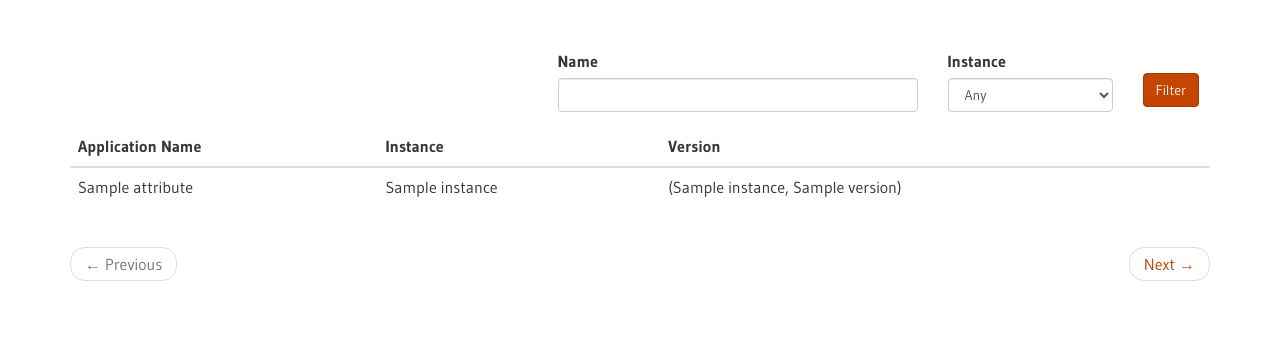
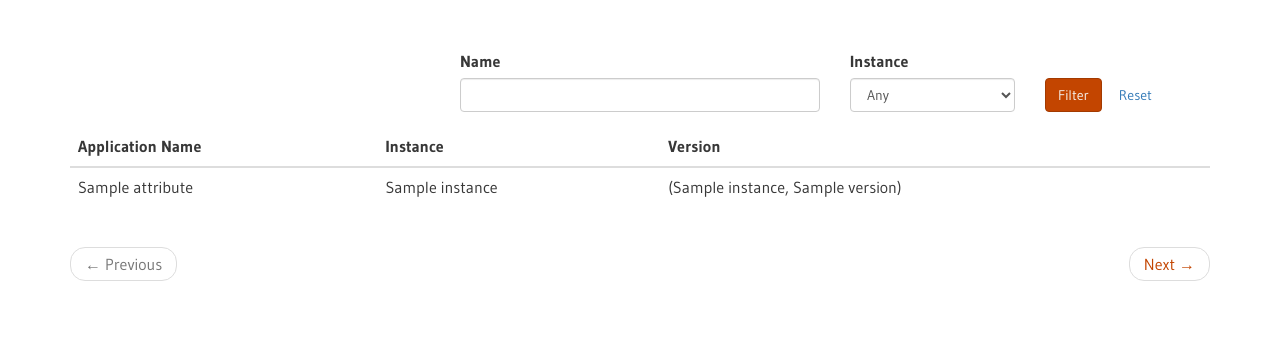
Before and after one commit to osu-mist/meta-xe-frontend, a Python web app: template metaxe/templates/index.html in a window 1280 px wide. Shown: the part 78-420 px from the top of the page. Run offline with Jinja, Linux system fonts and the light colour scheme; the template is opened without the code that fills it: most values are stand-ins (such as "Sample title", 1, 10 or a date in 2020); some libraries are stand-ins or nearby versions; some web fonts are replaced.

Commit message:
Add reset button
CO-725

```diff
--- a/metaxe/templates/index.html
+++ b/metaxe/templates/index.html
@@ -33,7 +33,7 @@
       <div class="container">
         <div class="row">
           <form class="form">
-            <div class="col-md-4 col-md-offset-5 col-sm-5 col-sm-offset-3">
+            <div class="col-md-4 col-md-offset-4 col-sm-6">
               <div class="form-group">
                 <label for="filter-name">Name</label><br>
                 <input id="filter-name" name="q" type="text" class="form-control" value="{{request.args.q}}">
@@ -52,10 +52,13 @@
                 </select>
               </div>
             </div>
-            <div class="col-sm-1">
+            <div class="col-sm-3 col-md-2 form-inline">
+              <label class="hidden-xs">&nbsp;</label><br class="hidden-xs">
               <div class="form-group">
-                <label><br>
                 <button class="btn btn-primary">Filter</button>
+              </div>
+              <div class="form-group">
+                <a href="{{ url_for('index') }}" class="btn btn-link">Reset</a>
               </div>
             </div>
           </form>
```
